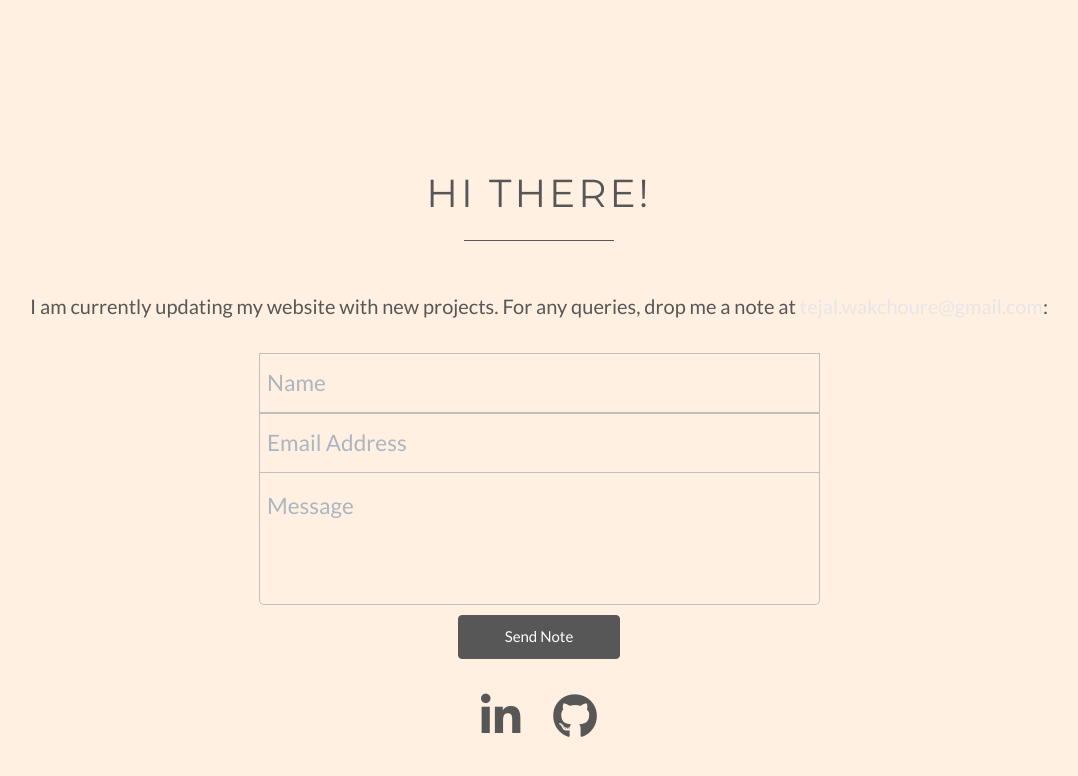
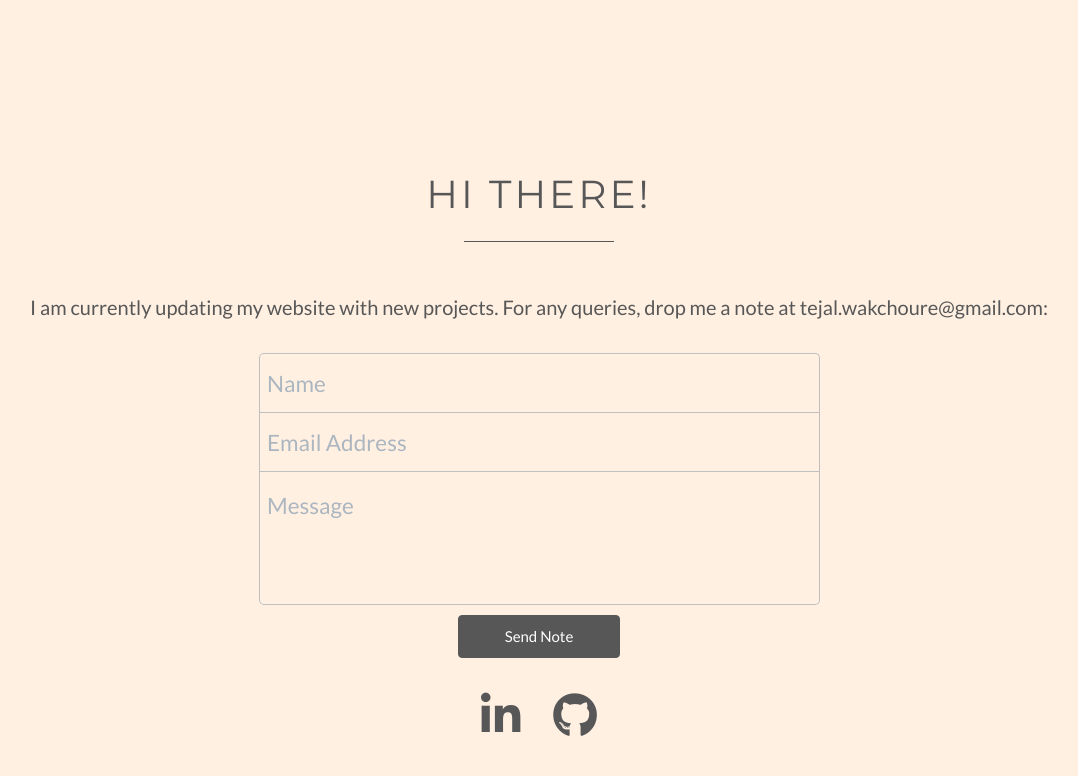
Before and after one commit to tejalwakchoure/tejalwakchoure.github.io, a Jekyll site: the page built from index.html, in a window 1280 px wide. Shown: the top 776 px of the page, without its empty margins (101-1179 px from the left). Built offline with Jekyll 4.4.1, drawn with Linux system fonts in a browser that asks for light colours.

Commit message:
Under Construction Page

```diff
--- a/_includes/css/main.css
+++ b/_includes/css/main.css
@@ -81,9 +81,9 @@ section.under_construction {
 	background: #fff0e2;
 }
 
-section.under_construction .a,
-section.under_construction .a:hover,
-section.under_construction .a:focus {
+section.under_construction a,
+section.under_construction a:hover,
+section.under_construction a:focus {
 	color: #{{ site.color.construction }} !important;
 }
 
--- a/_includes/under_construction.html
+++ b/_includes/under_construction.html
@@ -18,7 +18,7 @@
 							style="width: 50% !important; margin: auto;">
 
 							<div class="form-group col-xs-12 floating-label-form-group controls"
-							/*style="border-top-right-radius: 5px;border-top-left-radius: 5px; border-bottom: 0;">
+								style="border-top-right-radius: 5px;border-top-left-radius: 5px; border-bottom: 0;">
 								<input type="text" name="name" class="form-control form-control-sm" placeholder="Name" id="name" required data-validation-required-message="Please enter your name.">
 							</div>
 
```
